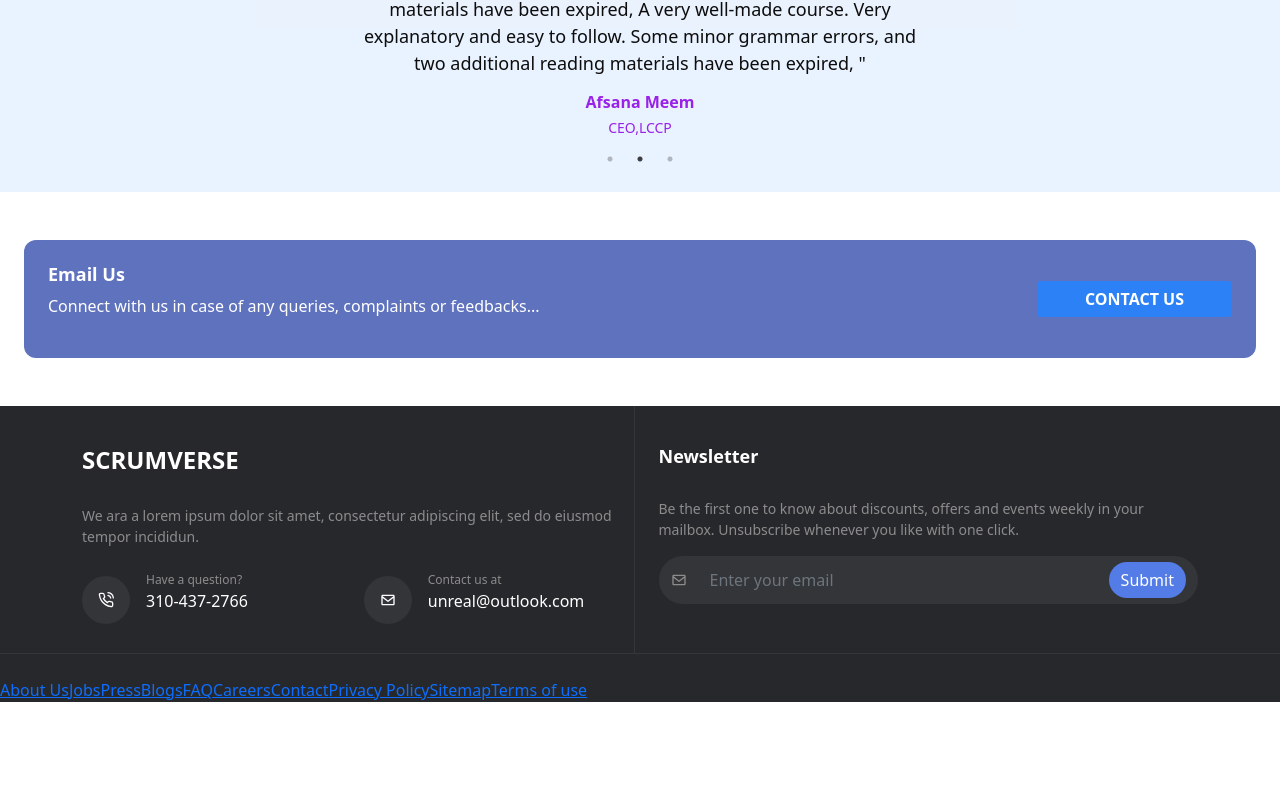
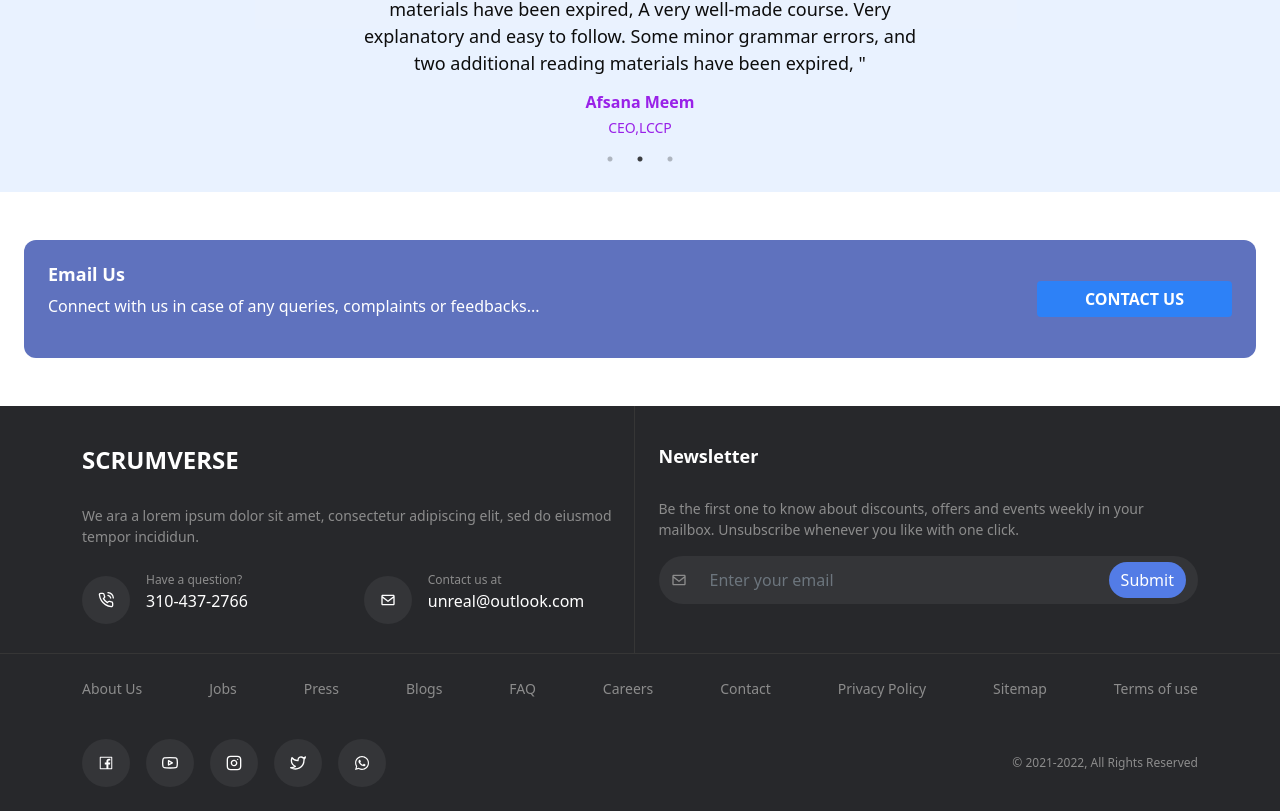
Before and after one commit to afsumeem/scrum-verse, a React (Create React App) app: page / in a window 1280 px wide. Shown: the part 2512-3323 px from the top of the page. Before the commit the page ends 3214 px from the top, so only its background shows below. Built offline with nearby package versions, Linux system fonts and the light colour scheme.

Commit message:
footer done

```diff
--- a/src/components/Footer/Footer.js
+++ b/src/components/Footer/Footer.js
@@ -1,7 +1,10 @@
 import React from 'react';
 import { Button, Col, Container, FormControl, InputGroup, Row } from 'react-bootstrap';
-import { FiPhoneCall } from 'react-icons/fi';
+import { FiPhoneCall, FiYoutube, FiInstagram, FiTwitter } from 'react-icons/fi';
 import { BiEnvelope } from 'react-icons/bi';
+import { AiOutlineFacebook } from 'react-icons/ai'
+import { FaWhatsapp } from 'react-icons/fa';
+
 
 const Footer = () => {
     return (
@@ -98,18 +101,111 @@ const Footer = () => {
                 </Container>
             </div >
 
-            <div>
-                <a href="#">About Us</a>
-                <a href="#">Jobs</a>
-                <a href="#">Press</a>
-                <a href="#">Blogs</a>
-                <a href="#">FAQ</a>
-                <a href="#">Careers</a>
-                <a href="#">Contact</a>
-                <a href="#">Privacy Policy</a>
-                <a href="#">Sitemap</a>
-                <a href="#">Terms of use</a>
-            </div>
+            <Container>
+                <div className='d-flex justify-content-between pb-3'>
+                    <a href="/#"
+                        style={{ textDecoration: "none", fontSize: "14px", fontWeight: "400", color: "#8C8C8C" }}
+                    >About Us</a>
+                    <a href="/#"
+                        style={{ textDecoration: "none", fontSize: "14px", fontWeight: "400", color: "#8C8C8C" }}
+                    >Jobs</a>
+                    <a href="/#"
+                        style={{ textDecoration: "none", fontSize: "14px", fontWeight: "400", color: "#8C8C8C" }}
+                    >Press</a>
+                    <a href="/#"
+                        style={{ textDecoration: "none", fontSize: "14px", fontWeight: "400", color: "#8C8C8C" }}
+                    >Blogs</a>
+                    <a href="/#"
+                        style={{ textDecoration: "none", fontSize: "14px", fontWeight: "400", color: "#8C8C8C" }}
+                    >FAQ</a>
+                    <a href="/#"
+                        style={{ textDecoration: "none", fontSize: "14px", fontWeight: "400", color: "#8C8C8C" }}
+                    >Careers</a>
+                    <a href="/#"
+                        style={{ textDecoration: "none", fontSize: "14px", fontWeight: "400", color: "#8C8C8C" }}
+                    >Contact</a>
+                    <a href="/#"
+                        style={{ textDecoration: "none", fontSize: "14px", fontWeight: "400", color: "#8C8C8C" }}
+                    >Privacy Policy</a>
+                    <a href="/#"
+                        style={{ textDecoration: "none", fontSize: "14px", fontWeight: "400", color: "#8C8C8C" }}
+                    >Sitemap</a>
+                    <a href="/#"
+                        style={{ textDecoration: "none", fontSize: "14px", fontWeight: "400", color: "#8C8C8C" }}
+                    >Terms of use</a>
+                </div>
+
+
+                {/* social icons */}
+
+                <div className="d-flex align-items-center py-4">
+
+                    <div
+                        className=' d-flex align-items-center justify-content-center me-3'
+                        style={{
+                            borderRadius: "30px", background: "#343538", color: "#FFFFFF", height: "48px", width: "48px"
+                        }}
+                    >
+                        <AiOutlineFacebook
+                            style={{
+                                color: "#FFFFFF", height: "16px", width: "16px"
+                            }} />
+                    </div>
+                    <div
+                        className=' d-flex align-items-center justify-content-center me-3'
+                        style={{
+                            borderRadius: "30px", background: "#343538", color: "#FFFFFF", height: "48px", width: "48px"
+                        }}
+                    >
+                        <FiYoutube
+                            style={{
+                                color: "#FFFFFF", height: "16px", width: "16px"
+                            }} />
+                    </div>
+                    <div
+                        className=' d-flex align-items-center justify-content-center me-3'
+                        style={{
+                            borderRadius: "30px", background: "#343538", color: "#FFFFFF", height: "48px", width: "48px"
+                        }}
+                    >
+                        <FiInstagram
+                            style={{
+                                color: "#FFFFFF", height: "16px", width: "16px"
+                            }} />
+                    </div>
+                    <div
+                        className=' d-flex align-items-center justify-content-center me-3'
+                        style={{
+                            borderRadius: "30px", background: "#343538", color: "#FFFFFF", height: "48px", width: "48px"
+                        }}
+                    >
+                        <FiTwitter
+                            style={{
+                                color: "#FFFFFF", height: "16px", width: "16px"
+                            }} />
+                    </div>
+                    <div
+                        className=' d-flex align-items-center justify-content-center me-3'
+                        style={{
+                            borderRadius: "30px", background: "#343538", color: "#FFFFFF", height: "48px", width: "48px"
+                        }}
+                    >
+                        <FaWhatsapp
+                            style={{
+                                color: "#FFFFFF", height: "16px", width: "16px"
+                            }} />
+                    </div>
+                    <div className='ms-auto'>
+                        <p
+                            style={{ fontSize: "12px", fontWeight: "400", color: "#8C8C8C", margin: "0" }}
+                        >© 2021-2022, All Rights Reserved</p>
+
+                    </div>
+                </div>
+
+
+
+            </Container>
 
 
         </div >
```
